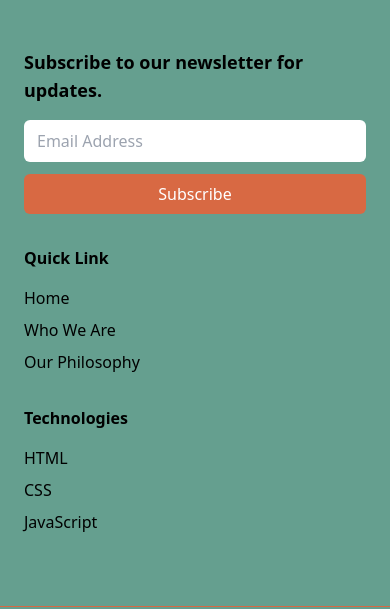
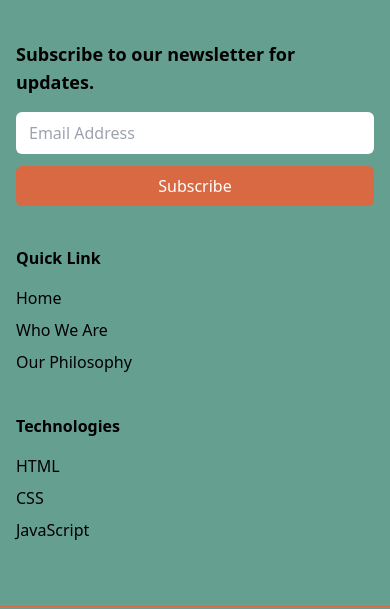
Before and after one commit to LebogangMokoena24/SDF_05_LEBMOK25571_PTO2508_B_LEBOGANG-MOKOENA_SDF05, a plain HTML site: page index.html in a window 390 px wide. Shown: the top 609 px of the page. Drawn offline with nearby package versions, Linux system fonts and the light colour scheme.

Commit message:
feat: improved iPad responsive layout and spacing

```diff
--- a/index.html
+++ b/index.html
@@ -14,7 +14,7 @@
 <body class="bg-[#659f8f]">
   <!-- SINGLE CORRECT FOOTER -->
   <footer class="bg-[color:var(--footer-bg)] text-black">
-    <div class="max-w-6xl mx-auto px-6 py-12 grid grid-cols-1 md:grid-cols-3 gap-8">
+    <div class="max-w-6xl mx-auto px-4 md:px-8 py-10 grid grid-cols-1 md:grid-cols-3 gap-10 md:gap-16">
       <!-- Newsletter Section -->
       <div>
         <h2 class="text-lg font-semibold mb-4">Subscribe to our newsletter for updates.</h2>
@@ -30,7 +30,7 @@
 
       <!-- Quick Links -->
       <div>
-        <p class="font-semibold mb-4">Quick Link</p>
+        <p class="font-semibold mb-4 text-base md:text-lg">Quick Link</p>
         <ul class="space-y-2">
           <li><a href="#" class="hover:underline">Home</a></li>
           <li><a href="#" class="hover:underline">Who We Are</a></li>
@@ -40,7 +40,7 @@
 
       <!-- Technologies -->
       <div>
-        <p class="font-semibold mb-4">Technologies</p>
+        <p class="font-semibold mb-4 text-base md:text-lg">Technologies</p>
         <ul class="space-y-2">
           <li><a href="#" class="hover:underline">HTML</a></li>
           <li><a href="#" class="hover:underline">CSS</a></li>
```
